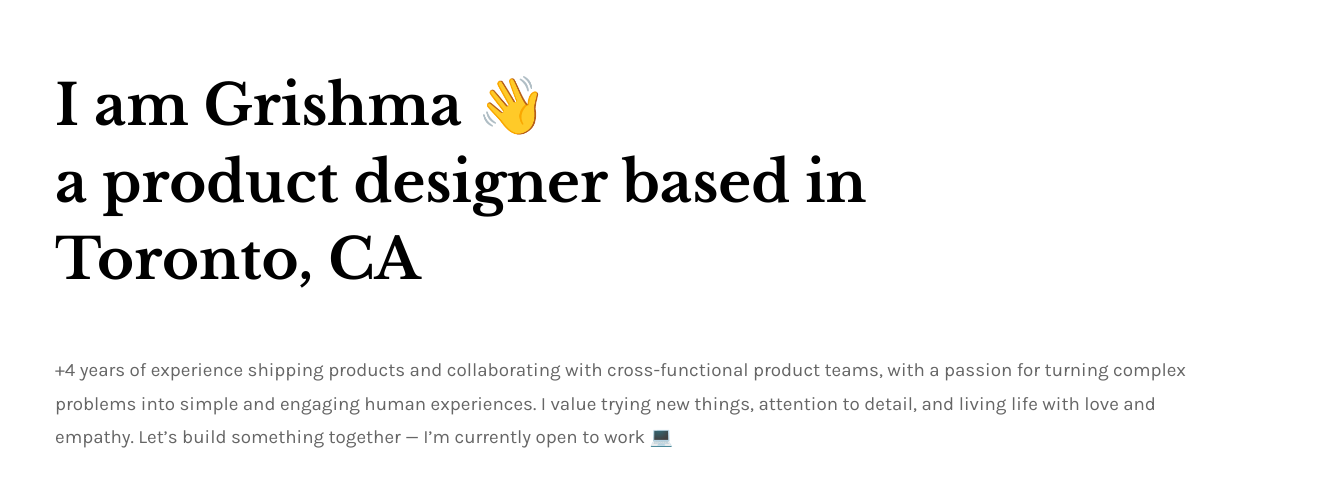
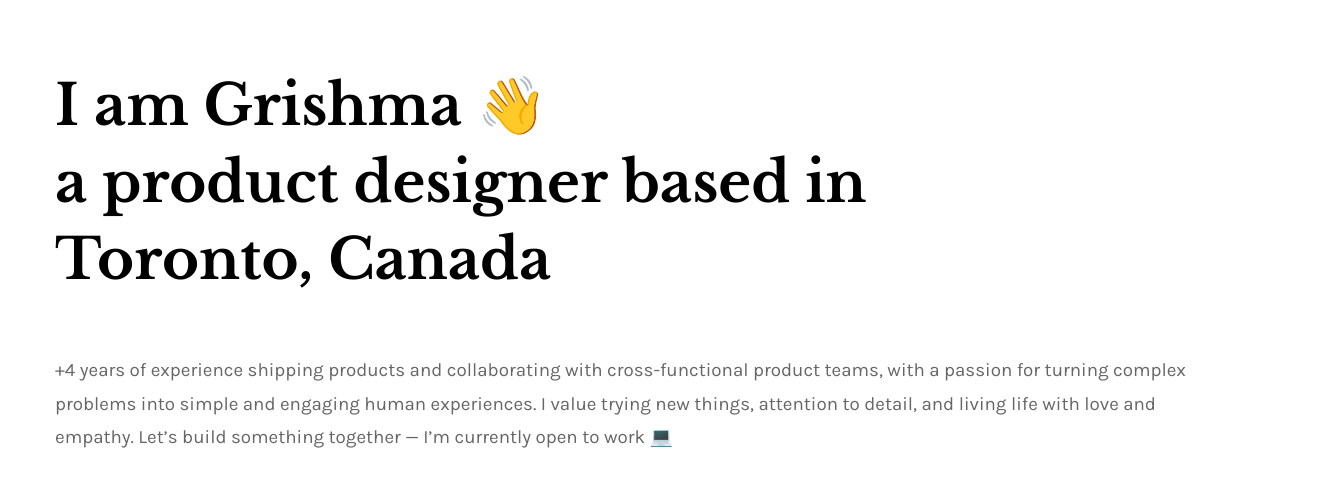
Before and after one commit to rajputgrishma/grishma, a plain HTML site: page home.html in a window 1280 px wide. Shown: the part 158-636 px from the top of the page, 1335 px wide, since content can reach past the window. Drawn offline with nearby package versions, Linux system fonts and the light colour scheme; files whose address does not match are found by name.

Commit message:
Update home.html

```diff
--- a/home.html
+++ b/home.html
@@ -143,7 +143,7 @@
               <div class="mt70 text-left">
                 <div class="row">
                   <div class="col-md-10">
-                    <h1 class="fs60 mb20 font-libre wow fadeInUp"><strong>I am Grishma 👋<br /> a product designer based in Toronto, CA</strong></h1>
+                    <h1 class="fs60 mb20 font-libre wow fadeInUp"><strong>I am Grishma 👋<br /> a product designer based in Toronto, Canada</strong></h1>
                   </div>
                 </div>
                 <div class="fs20 lh-lg2 text-grey mt40 wow fadeInUp" data-wow-delay=".2s">+4 years of experience shipping products and collaborating with cross-functional product teams, with a passion for turning complex problems into simple and engaging human experiences. I value trying new things, attention to detail, and living life with love and empathy. Let’s build something together — I’m currently open to work 💻</div><br><br>
```
